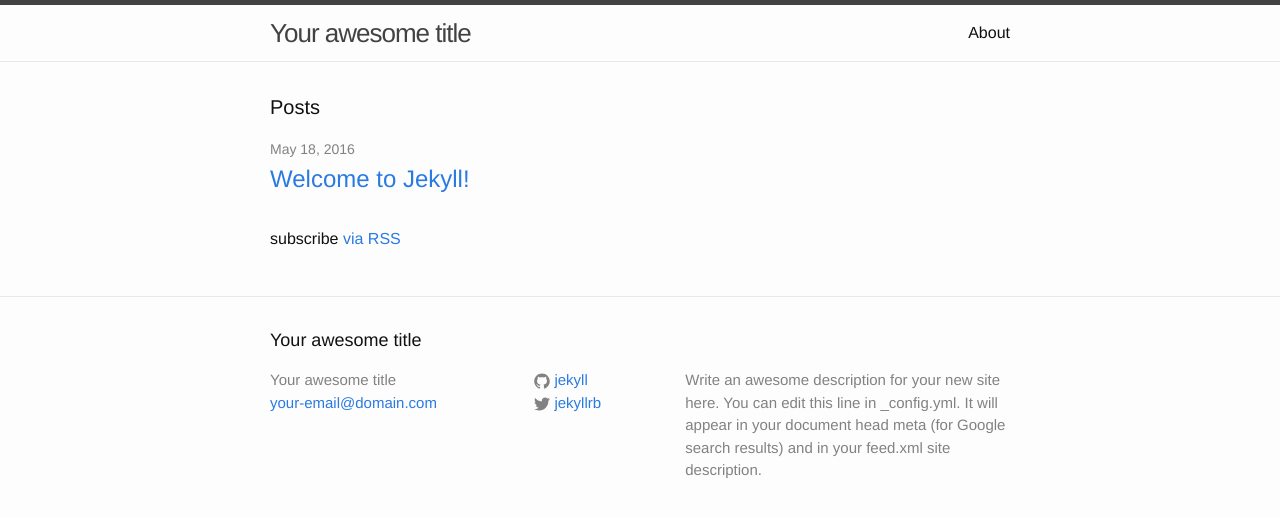
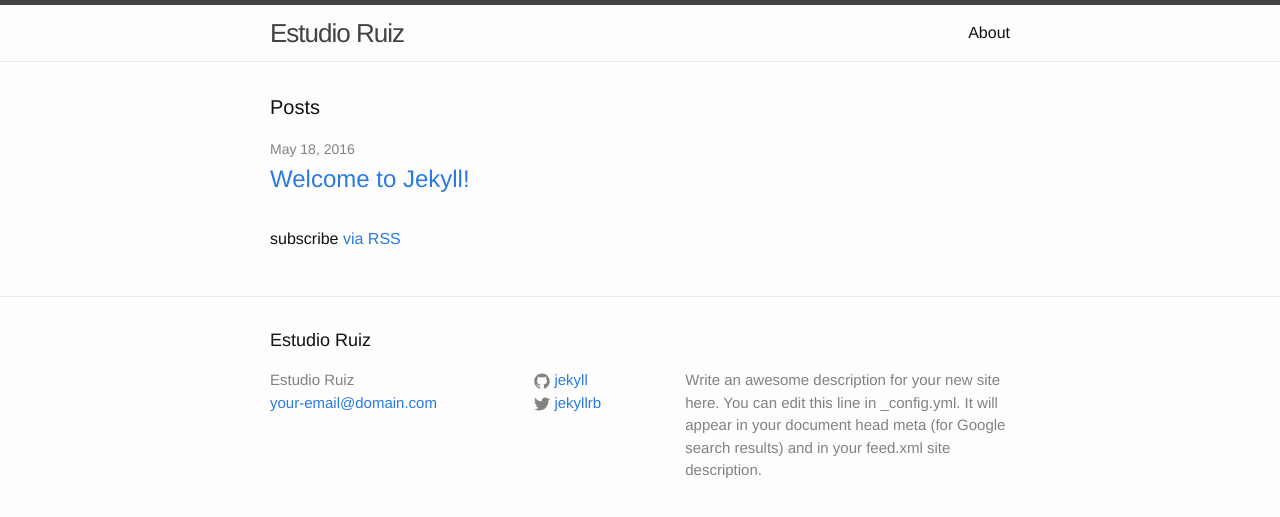
Before and after one commit to jordicasanueva/ruiz.github.io, a Jekyll site: the page built from index.html, in a window 1280 px wide. Shown: the top 517 px of the page. Built offline with Jekyll 4.4.1, drawn with Linux system fonts in a browser that asks for light colours.

Commit message:
cambio titulo

```diff
--- a/_config.yml
+++ b/_config.yml
@@ -6,7 +6,7 @@
 # 'jekyll serve'. If you change this file, please restart the server process.
 
 # Site settings
-title: Your awesome title
+title: Estudio Ruiz
 email: your-email@domain.com
 description: > # this means to ignore newlines until "baseurl:"
   Write an awesome description for your new site here. You can edit this
```
